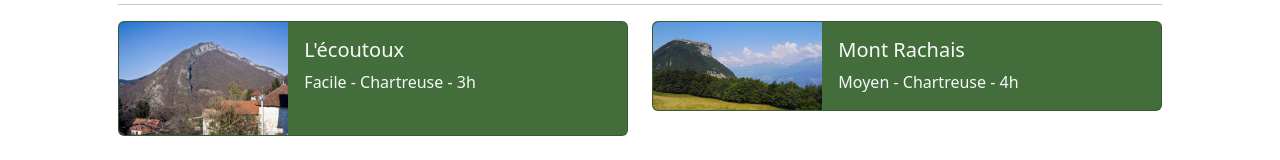
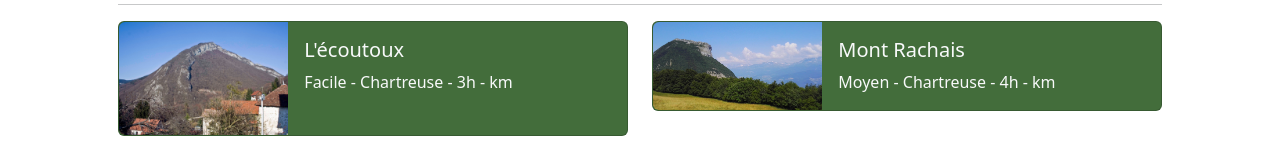
Before and after one commit to annaclavelier/rando_app, a React (Vite) app: page /search in a window 1280 px wide. Shown: the part 164-324 px from the top of the page. Built offline with nearby package versions, Linux system fonts and the light colour scheme.

Commit message:
dev: Display kilometers CardRando component

```diff
--- a/src/components/CardRando.tsx
+++ b/src/components/CardRando.tsx
@@ -1,5 +1,4 @@
 import { Link } from "react-router-dom";
-import defaultPicture from "../../public/assets/ecoutoux.jpg"
 
 interface Props {
   id: number;
@@ -8,6 +7,7 @@ interface Props {
   massif: string;
   image?: string;
   duree: string;
+  km: number;
 }
 
 const CardRando = ({
@@ -15,8 +15,9 @@ const CardRando = ({
   titre,
   difficulte,
   massif,
-  image = defaultPicture,
+  image = "/assets/ecoutoux.jpg",
   duree,
+  km
 }: Props) => {
   return (
     <div className="card mb-3" style={{ maxWidth: "540px", backgroundColor: "#436D3B" }}>
@@ -33,7 +34,7 @@ const CardRando = ({
             <div className="card-body">
               <h5 className="card-title">{titre}</h5>
               <p className="card-text">
-                {difficulte} - {massif} - {duree}
+                {difficulte} - {massif} - {duree} - {km} km
               </p>
             </div>
           </div>
```
